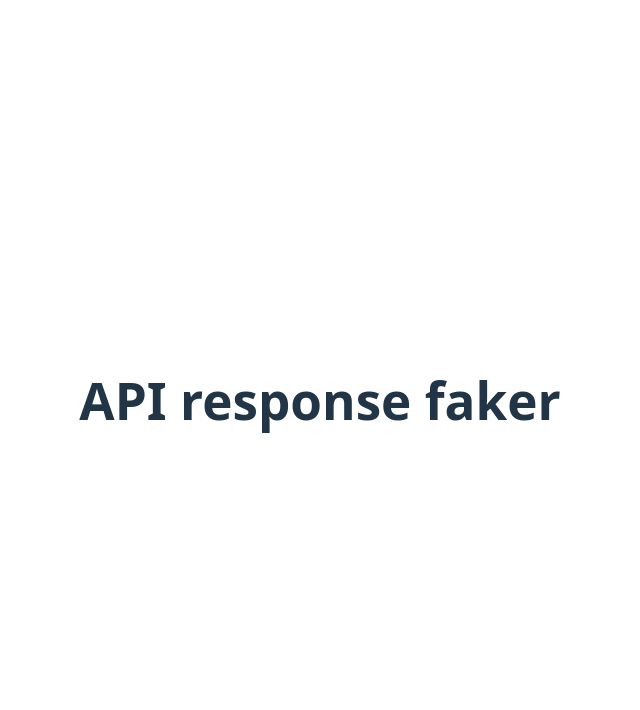
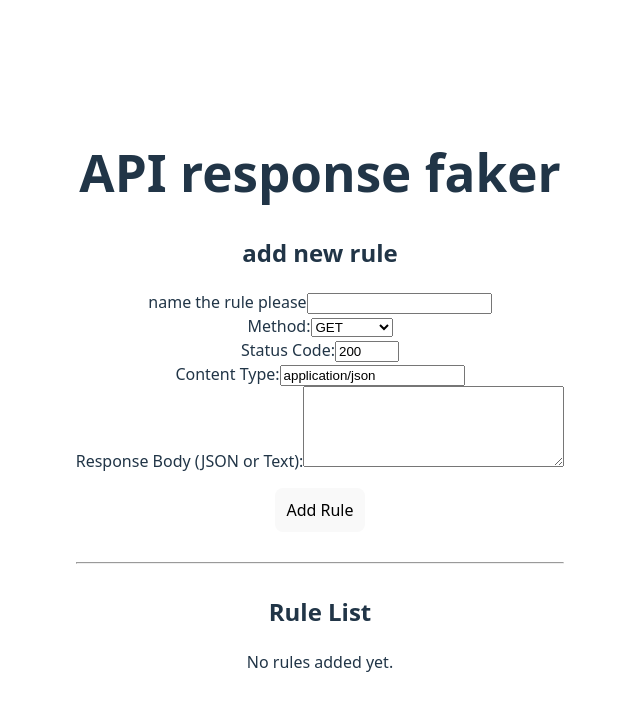
Before and after one commit to Jorje888/api-response-faker, a React (Vite) app in the folder frontend/: page / in a window 1280 px wide. Shown: the top 710 px of the page, without its empty margins (320-960 px from the left). Built offline with nearby package versions, Linux system fonts and the light colour scheme.

Commit message:
basical html adding (without functionality or css)  (because instead of const rule, setrule , I just wrote rule = []  so it cannot really be seen that something is changing , so I will implement it afterwards)

```diff
--- a/frontend/src/App.tsx
+++ b/frontend/src/App.tsx
@@ -2,13 +2,19 @@ import React from 'react';
 import './App.css';
 import RuleForm from './RuleForm';
 import RuleList from './RuleList';
+import type {Rule} from './RuleList';
+
 
 function App() {
+const rules: Rule[] = [];
   return (
     <>
 
     <div className='App'>
       <h1>API response faker</h1>
+      <RuleForm></RuleForm>
+       <RuleList rules={rules} />
+
     </div>
     </>
   )
--- a/frontend/src/RuleForm.tsx
+++ b/frontend/src/RuleForm.tsx
@@ -7,14 +7,43 @@ function RuleForm(){
                 add new rule
             </h2>
             <form>
+                <div>
                 <label htmlFor="rule-name">name the rule please</label>
                 <input type="text" name="" id="rule-name" />
-                <button type="submit">please submit</button>
+                </div>
+                 <div>
+                    <label htmlFor="rule-method">Method:</label>
+                     {/* A select is usually better for method */}
+                    <select id="rule-method" name="method">
+                        <option value="GET">GET</option>
+                        <option value="POST">POST</option>
+                        <option value="PUT">PUT</option>
+                        <option value="DELETE">DELETE</option>
+                        <option value="PATCH">PATCH</option>
+                        <option value="OPTIONS">OPTIONS</option>
+                        <option value="HEAD">HEAD</option>
+                    </select>
+                </div>
+                 <div>
+                    <label htmlFor="rule-status">Status Code:</label>
+                    <input type="number" id="rule-status" name="statusCode" defaultValue={200} min="100" max="599" /> {/* Added type number, name, default, min/max */}
+                </div>
+                 <div>
+                    <label htmlFor="rule-contentType">Content Type:</label>
+                    <input type="text" id="rule-contentType" name="contentType" defaultValue="application/json" /> {/* Added name, default */}
+                </div>
+                 <div>
+                    <label htmlFor="rule-responseBody">Response Body (JSON or Text):</label>
+                    <textarea id="rule-responseBody" name="responseBody" rows={5} cols={30}></textarea> {/* Changed to textarea, added name, rows/cols */}
+                </div>
+
+                {/* Basic styling for button */}
+                <button type="submit" style={{ marginTop: '15px', padding: '10px', cursor: 'pointer' }}>Add Rule</button> {/* Updated button text */}
             </form>
+            <hr style={{ margin: '30px 0' }} /> {/* Add a separator */}
         </div>
     )
 
 }
 
-
 export default RuleForm;
--- a/frontend/src/RuleList.tsx
+++ b/frontend/src/RuleList.tsx
@@ -1,6 +1,6 @@
 import React from "react";
 
-interface Rule {
+export interface Rule {
     id: number;
     name: string;
     path: string;
@@ -10,16 +10,20 @@ interface Rule {
     responseBody: string;
 }
 
-interface RuleList{
+interface RuleListarr{
     rules: Rule[];
 }
 
-function RuleList({ rules }: RuleList) {
+function RuleList({ rules }: RuleListarr) {
     return (
         <div>
             <h2>Rule List</h2>
-            <ul>
-                {rules.map((rule) => (
+
+            {rules.length===0 ? (
+                <p>No rules added yet.</p>
+            ):(
+                <ul>
+              {rules.map((rule) => (
                     <li key={rule.id}>
                         <h3>{rule.name}</h3>
                         <p>Path: {rule.path}</p>
@@ -28,9 +32,9 @@ function RuleList({ rules }: RuleList) {
                         <p>Content Type: {rule.contentType}</p>
                         <p>Response Body: {rule.responseBody}</p>
                     </li>
-                ))}
+            ))}
             </ul>
-            {rules.length === 0 && <p>No rules added yet.</p>}
+            )}
         </div>
     );
 }
```
